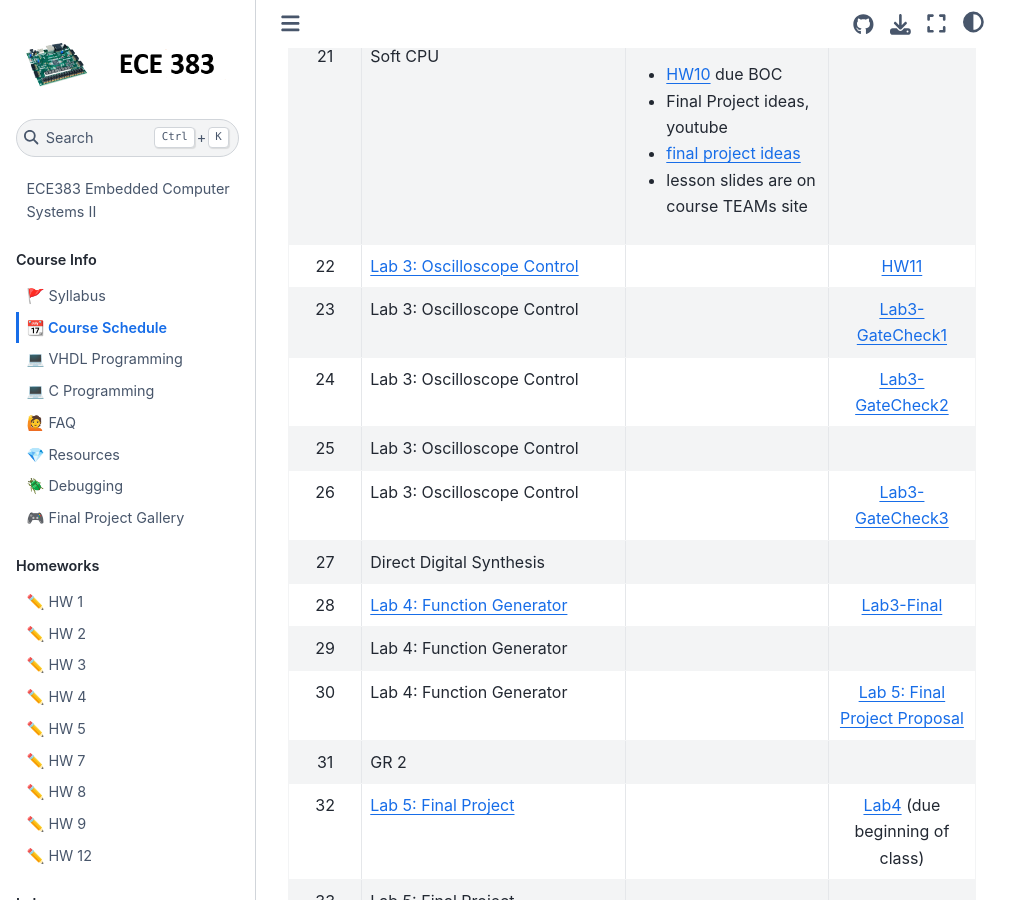
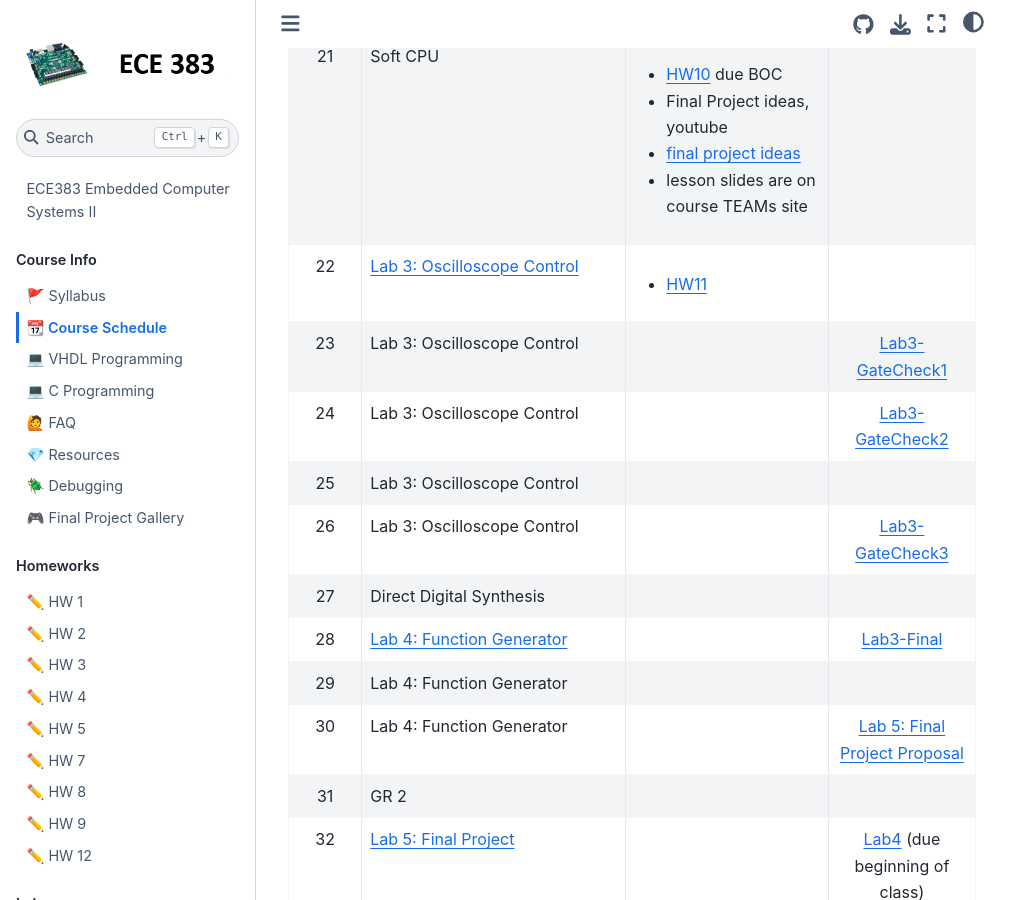
Before and after one commit to USAFA-ECE/ece383, a Jupyter Book: the page built from book/schedule.md, in a window 1280 px wide and 900 px high, scrolled down 2885 px. Shown: the whole window, without its empty margins (0-1031 px from the left). Built offline with Jupyter Book 1.0.4 settings and Sphinx 7.4.7 and the Sphinx Book theme 1.1.4, drawn with Linux system fonts in a browser that asks for light colours; pages that are not in the unit, such as notebooks, are missing from menus.

```diff
--- a/book/schedule.md
+++ b/book/schedule.md
@@ -28,7 +28,7 @@ This schedule is subject to change as appropriate.
 | 19     | Soft CPU                                         | <ul><li>[Lab2-README](Assignments/lab2.md) due BOC </li><li>lesson slides are on course TEAMs site</li></ul>  |        |
 | 20     | Soft CPU                                         | <ul><li>[HW9](Assignments/homework9.md) due BOC </li><li>lesson slides are on course TEAMs site</li></ul>  |        |
 | 21     | Soft CPU                                         | <ul><li>[HW10](Assignments/homework10.md) due BOC </li><li>Final Project ideas, youtube</li><li>[final project ideas](https://georgeyork.github.io/ECE383_web/lab/lab5/ideas.html)</li><li>lesson slides are on course TEAMs site</li></ul>  |        |
-| 22     | [Lab 3: Oscilloscope Control](Assignments/lab3.md) |                      | [HW11](Assignments/homework11.md)         |
+| 22     | [Lab 3: Oscilloscope Control](Assignments/lab3.md) | <ul><li>[HW11](Assignments/homework11.md) </li></ul>  |        |
 | 23     | Lab 3: Oscilloscope Control |                      |  [Lab3-GateCheck1](Assignments/lab3.md)         |
 | 24     | Lab 3: Oscilloscope Control |                      |  [Lab3-GateCheck2](Assignments/lab3.md)         |
 | 25     | Lab 3: Oscilloscope Control |                      |  |
```
